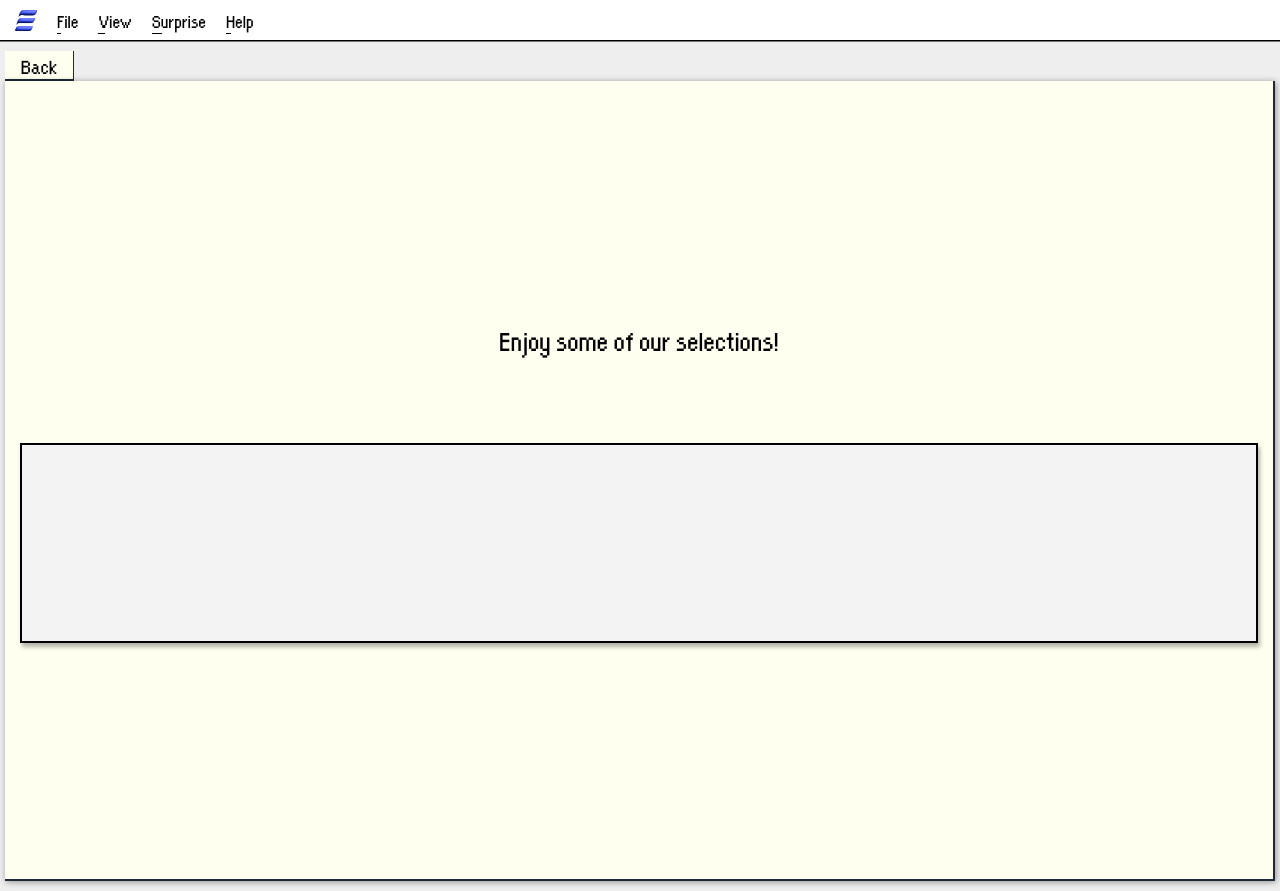
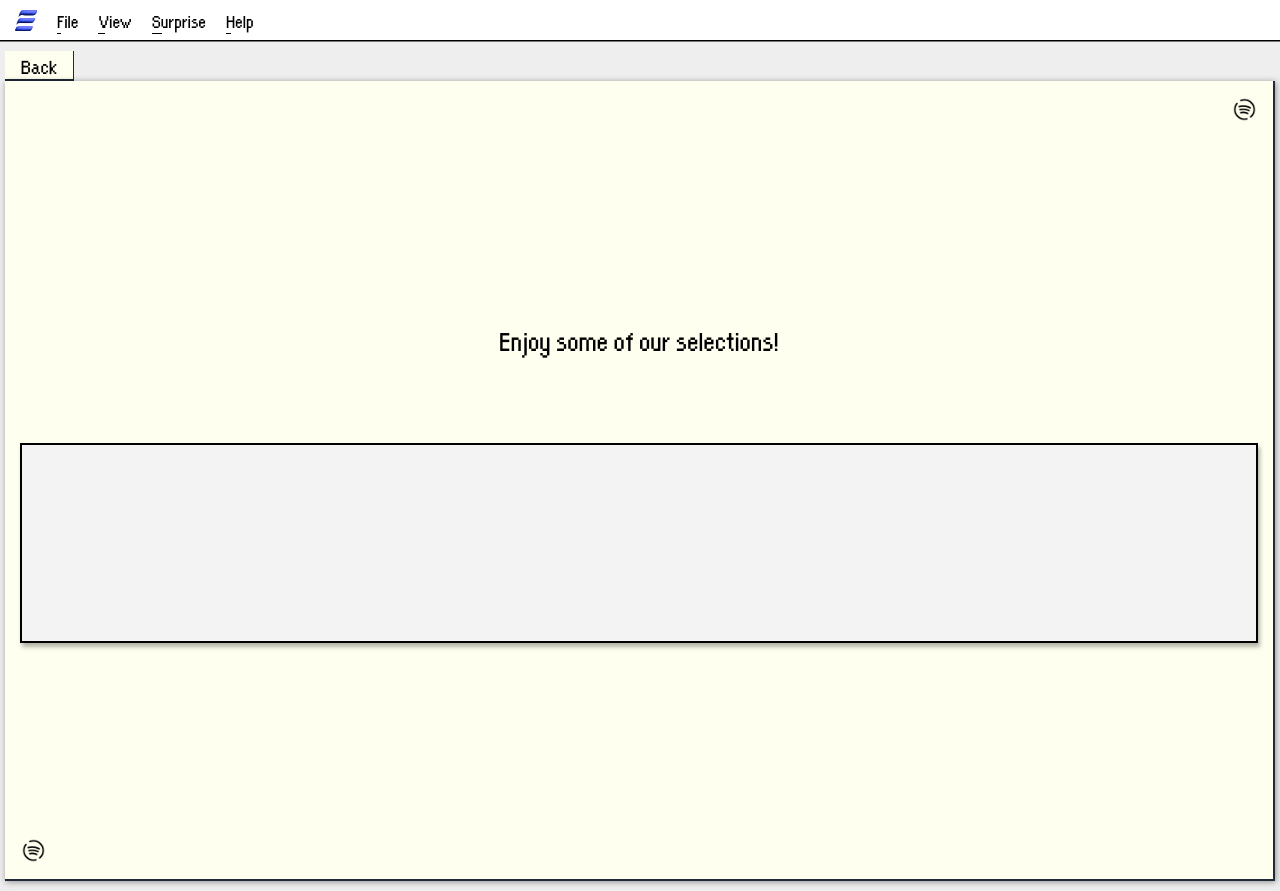
Before and after one commit to achiewe/project-erko-front, a Next.js app: page /erko/music in a window 1280 px wide. Built offline with nearby package versions, Linux system fonts and the light colour scheme.

Commit message:
create new compoennt SpotifyImage and write inside the styles props and bring it in the main component to use both on the spotify png

```diff
--- a/src/app/components/MusicContainer/MusicContainer.tsx
+++ b/src/app/components/MusicContainer/MusicContainer.tsx
@@ -1,5 +1,6 @@
 import React from "react";
 import MusicPlayContainer from "./MusicPlayContainer";
+import SpotifyImage from "./SpotifyImage";
 
 export default function MusicContainer() {
   return (
@@ -9,6 +10,8 @@ export default function MusicContainer() {
     >
       <h3 className="text-[30px]">Enjoy some of our selections!</h3>
       <MusicPlayContainer />
+      <SpotifyImage top="1" right="1" />
+      <SpotifyImage bottom="1" left="1" />
     </div>
   );
 }
--- /dev/null
+++ b/src/app/components/MusicContainer/SpotifyImage.tsx
@@ -0,0 +1,33 @@
+import Image from "next/image";
+import React from "react";
+import spotifyWebp from "../../../../public/assets/spotify.png";
+
+interface spotifyImageProps {
+  top?: string;
+  right?: string;
+  bottom?: string;
+  left?: string;
+}
+
+export default function SpotifyImage({
+  top,
+  right,
+  bottom,
+  left,
+}: spotifyImageProps) {
+  return (
+    <Image
+      src={spotifyWebp}
+      alt="spotify png"
+      width={25}
+      height={25}
+      style={{
+        position: "absolute",
+        top: top ? `${top}rem` : "auto",
+        right: right ? `${right}rem` : "auto",
+        bottom: bottom ? `${bottom}rem` : "auto",
+        left: left ? `${left}rem` : "auto",
+      }}
+    />
+  );
+}
```
Also changed, not shown: public/assets/spotify.png (added).
